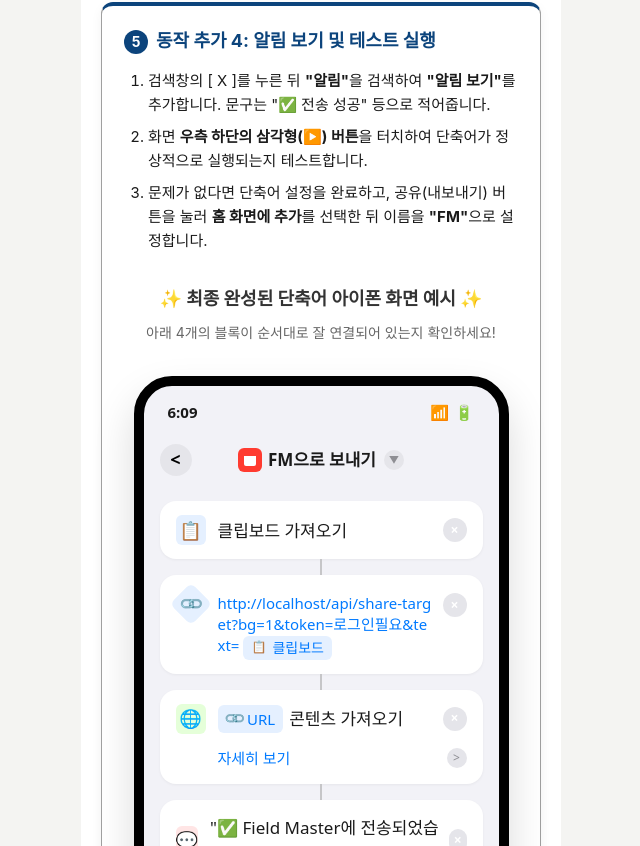
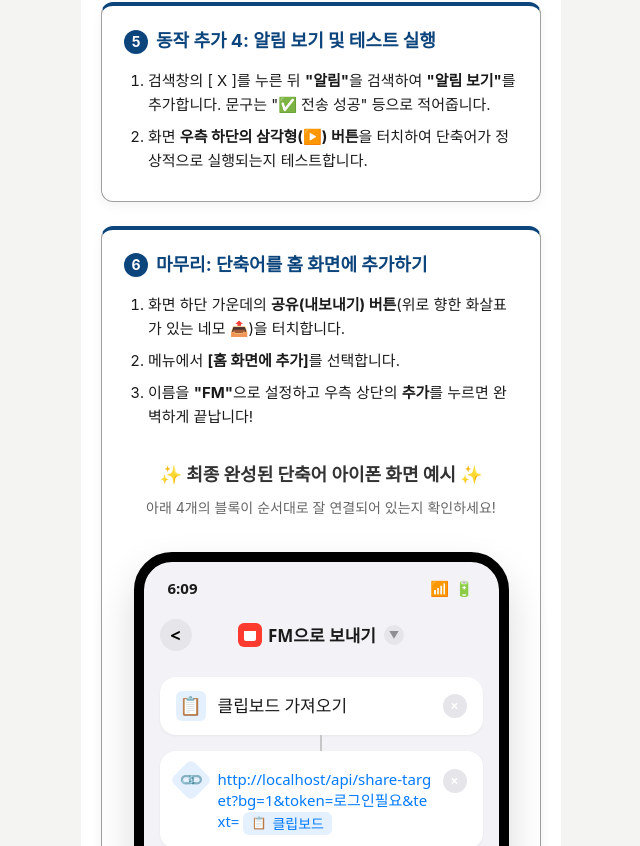
Before and after one commit to ilikefeeling/knts, a Next.js app: page /ios-guide in a window 1280 px wide. Shown: the part 1854-2700 px from the top of the page, without its empty margins (319-959 px from the left). Built offline with nearby package versions, Linux system fonts and the light colour scheme; no server answers.

Commit message:
knts_ios777

```diff
--- a/app/ios-guide/page.tsx
+++ b/app/ios-guide/page.tsx
@@ -248,7 +248,14 @@
         <ol style={{ margin: "0", paddingLeft: "1.2rem", fontSize: 15, lineHeight: 1.6 }}>
           <li style={{ marginBottom: "8px" }}>검색창의 [ X ]를 누른 뒤 <strong>"알림"</strong>을 검색하여 <strong>"알림 보기"</strong>를 추가합니다. 문구는 "✅ 전송 성공" 등으로 적어줍니다.</li>
           <li style={{ marginBottom: "8px" }}>화면 <strong>우측 하단의 삼각형(▶️) 버튼</strong>을 터치하여 단축어가 정상적으로 실행되는지 테스트합니다.</li>
-          <li style={{ marginBottom: "8px" }}>문제가 없다면 단축어 설정을 완료하고, 공유(내보내기) 버튼을 눌러 <strong>홈 화면에 추가</strong>를 선택한 뒤 이름을 <strong>"FM"</strong>으로 설정합니다.</li>
+        </ol>
+      </Step>
+
+      <Step no={6} title="마무리: 단축어를 홈 화면에 추가하기">
+        <ol style={{ margin: "0", paddingLeft: "1.2rem", fontSize: 15, lineHeight: 1.6 }}>
+          <li style={{ marginBottom: "8px" }}>화면 하단 가운데의 <strong>공유(내보내기) 버튼</strong>(위로 향한 화살표가 있는 네모 📤)을 터치합니다.</li>
+          <li style={{ marginBottom: "8px" }}>메뉴에서 <strong>[홈 화면에 추가]</strong>를 선택합니다.</li>
+          <li style={{ marginBottom: "8px" }}>이름을 <strong>"FM"</strong>으로 설정하고 우측 상단의 <strong>추가</strong>를 누르면 완벽하게 끝납니다!</li>
         </ol>
 
         <div style={{ textAlign: "center", marginBottom: "8px", fontSize: "18px", color: "#333", fontWeight: "bold", marginTop: 32 }}>
--- a/utils/supabase/middleware.ts
+++ b/utils/supabase/middleware.ts
@@ -38,6 +38,8 @@
   // 보호할 라우트 설정
   const isProtectedRoute = !request.nextUrl.pathname.startsWith('/login') &&
                            !request.nextUrl.pathname.startsWith('/auth') &&
+                           !request.nextUrl.pathname.startsWith('/api/auth') &&
+                           !request.nextUrl.pathname.startsWith('/api/share-target') &&
                            !request.nextUrl.pathname.startsWith('/guide') &&
                            !request.nextUrl.pathname.startsWith('/ios-guide') &&
                            !request.nextUrl.pathname.startsWith('/start')
```
